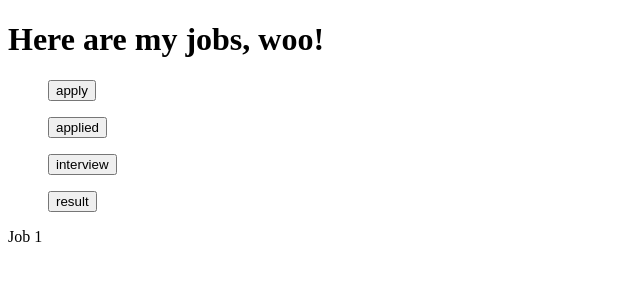
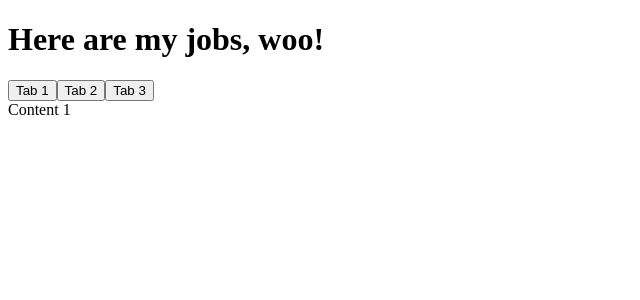
Before and after one commit to Wenjing2023/JobShark, a Next.js app: page /myjobs in a window 1280 px wide. Shown: the top 300 px of the page, without its empty margins (0-640 px from the left). Built offline with nearby package versions, Linux system fonts and the light colour scheme.

Commit message:
testing tab functionality

```diff
--- a/app/layout.tsx
+++ b/app/layout.tsx
@@ -17,7 +17,7 @@ export default function RootLayout({
   return (
     <html lang="en">
       <body
-        className={`${poppins.className} bg-jaws-white text-jaws-black  container mx-auto p-4`}
+        className={`${poppins.className} bg-jaws-blue text-jaws-black  container mx-auto p-4`}
       >
         {children}
       </body>
--- /dev/null
+++ b/components/organisms/mytabs.tsx
@@ -0,0 +1,20 @@
+import { Tab } from '@headlessui/react'
+
+const MyTabs = () => {
+    return ( <div>
+            <Tab.Group>
+      <Tab.List>
+        <Tab>Tab 1</Tab>
+        <Tab>Tab 2</Tab>
+        <Tab>Tab 3</Tab>
+      </Tab.List>
+      <Tab.Panels>
+        <Tab.Panel>Content 1</Tab.Panel>
+        <Tab.Panel>Content 2</Tab.Panel>
+        <Tab.Panel>Content 3</Tab.Panel>
+      </Tab.Panels>
+    </Tab.Group>
+    </div> );
+}
+
+export default MyTabs;
--- a/package.json
+++ b/package.json
@@ -10,6 +10,7 @@
   },
   "dependencies": {
     "@auth0/nextjs-auth0": "^2.6.1",
+    "@headlessui/react": "^1.7.15",
     "@types/node": "20.2.5",
     "@types/react": "18.2.8",
     "@types/react-dom": "18.2.4",
--- a/pages/myjobs.tsx
+++ b/pages/myjobs.tsx
@@ -1,16 +1,22 @@
-import Tab from "@/components/molecules/tab";
-import Tabs from "@/components/organisms/tabs";
+
+import MyTabs from "@/components/organisms/mytabs";
 
 const MyJobs = () => {
     return (
         <>
-        <h1>Here are my jobs, woo!</h1>
-        <Tabs>
+        <h1 className='bg-jaws-blue'>Here are my jobs, woo!</h1>
+        {/* <Tabs>
+
             <Tab title="apply">Job 1</Tab>
+
             <Tab title="applied">Job 2</Tab>
             <Tab title="interview">Job 3</Tab>
             <Tab title="result">Job 4</Tab>
-        </Tabs>
+
+        </Tabs> */}
+        <div className='bg-jaws-blue text-jaws-blue h-screen'>
+            <MyTabs/>
+        </div>
 
 
         </>
```
Also changed, not shown: 1 other file (tests, documents, lock files or other folders).
